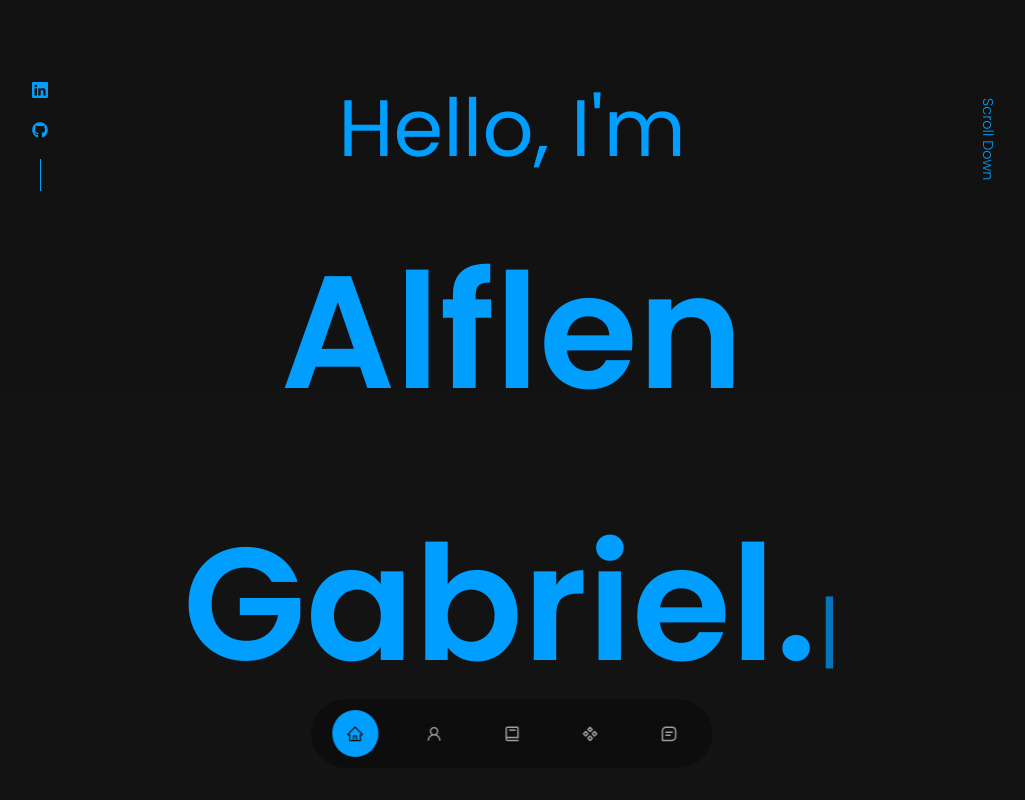
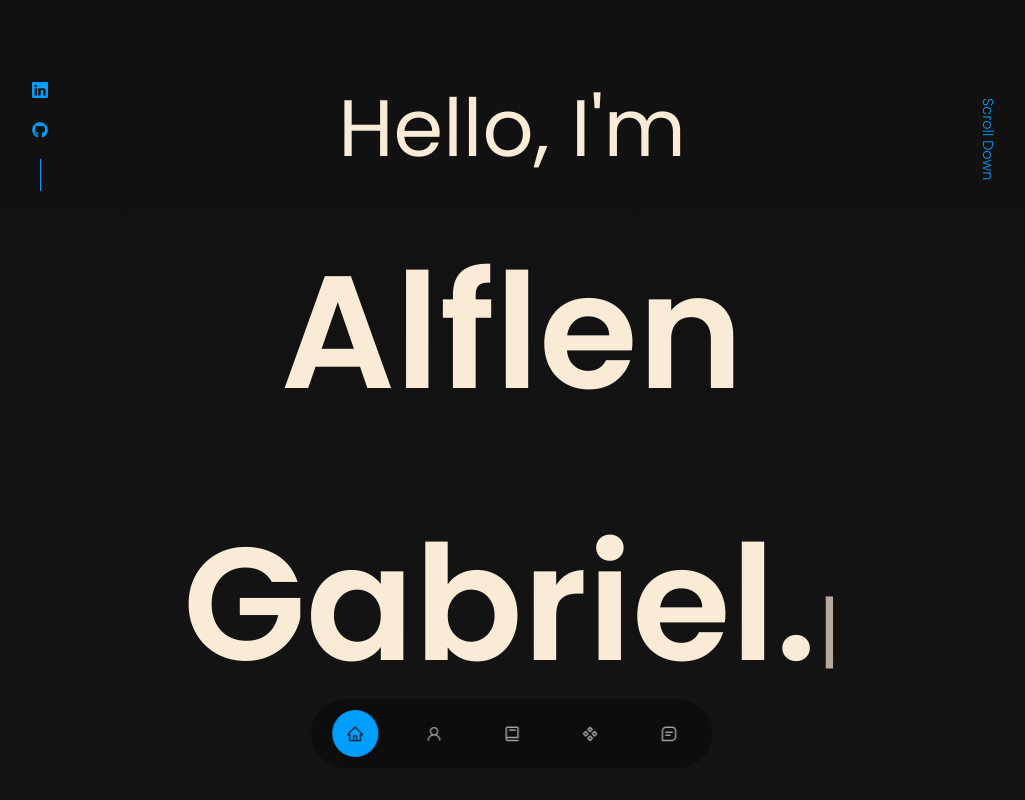
Before and after one commit to AlflenGabriel/personalPortfolio, a React (Create React App) app: page / in a window 1280 px wide. In both pictures the pointer is over the element 640 px from the left and 400 px from the top of the page. Shown: the top 800 px of the page, without its empty margins (128-1153 px from the left). Built offline with nearby package versions, Linux system fonts and the light colour scheme.

Commit message:
hover typerwriter

```diff
--- a/src/components/header/header.css
+++ b/src/components/header/header.css
@@ -36,12 +36,20 @@ header {
 .me{
     padding: 200px 0;
     font-size: 5rem;
-    color: var(--color-primary)
+    color: var(--color-primary);
 
 }
 
 .me b {
     font-size: 200%;
+}
+
+.Typewriter {
+    transition: var(--transition);
+}
+
+.Typewriter:hover {
+    color: antiquewhite;
 }
 
 .scroll__down {
```
